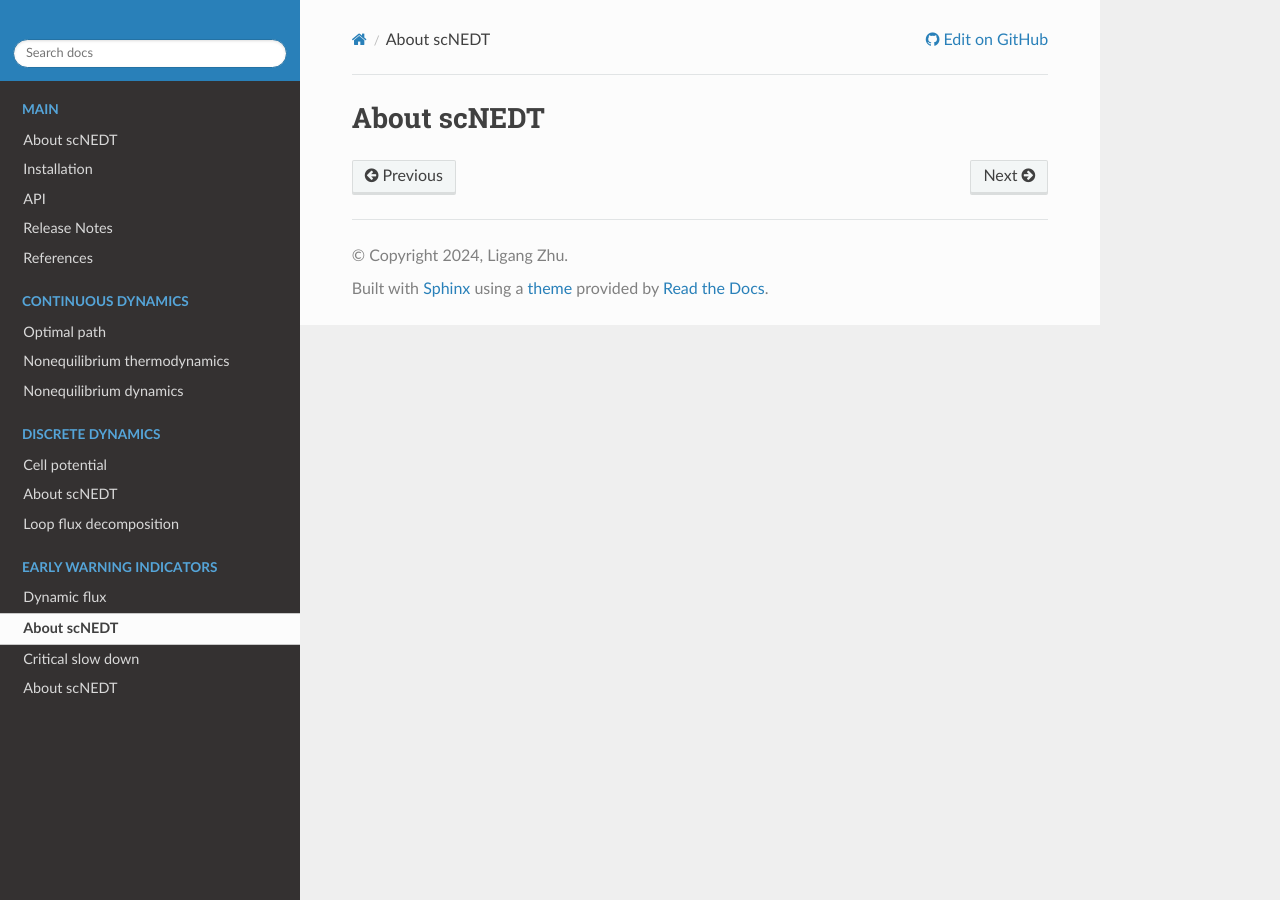
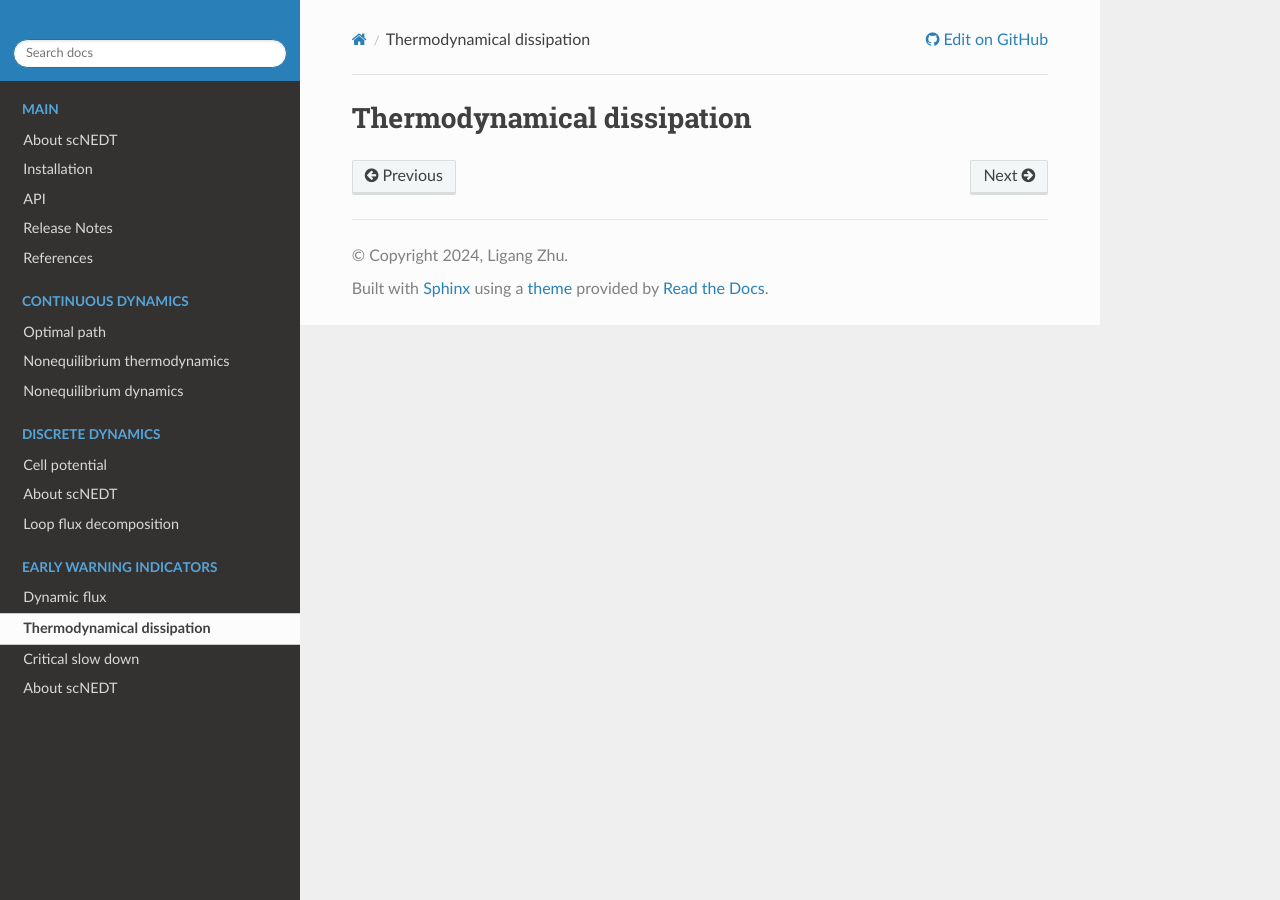
Before and after one commit to Zhu-1998/scNEDT_notebook, a Sphinx documentation site: the page built from docs/source/notebooks/Thermodynamical_disspation.rst, in a window 1280 px wide. Built offline with Sphinx 7.4.7 and the Read the Docs theme 3.1.0, drawn with Linux system fonts in a browser that asks for light colours; pages that are not in the unit, such as notebooks, are missing from menus.

Commit message:
Update Thermodynamical_disspation.rst

```diff
--- a/docs/source/notebooks/Thermodynamical_disspation.rst
+++ b/docs/source/notebooks/Thermodynamical_disspation.rst
@@ -1,2 +1,2 @@
-About scNEDT
-------------
+Thermodynamical dissipation
+---------------------------
```
